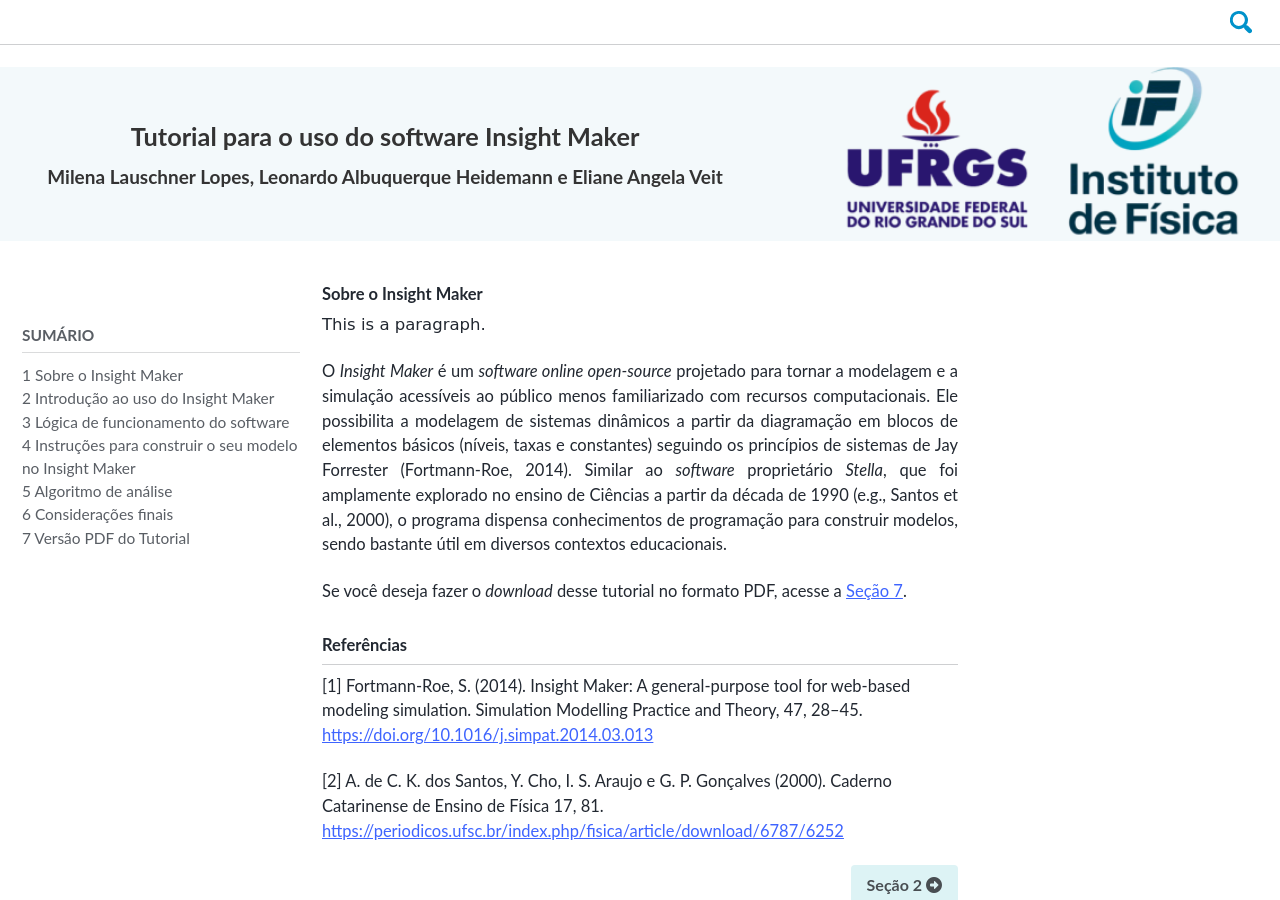
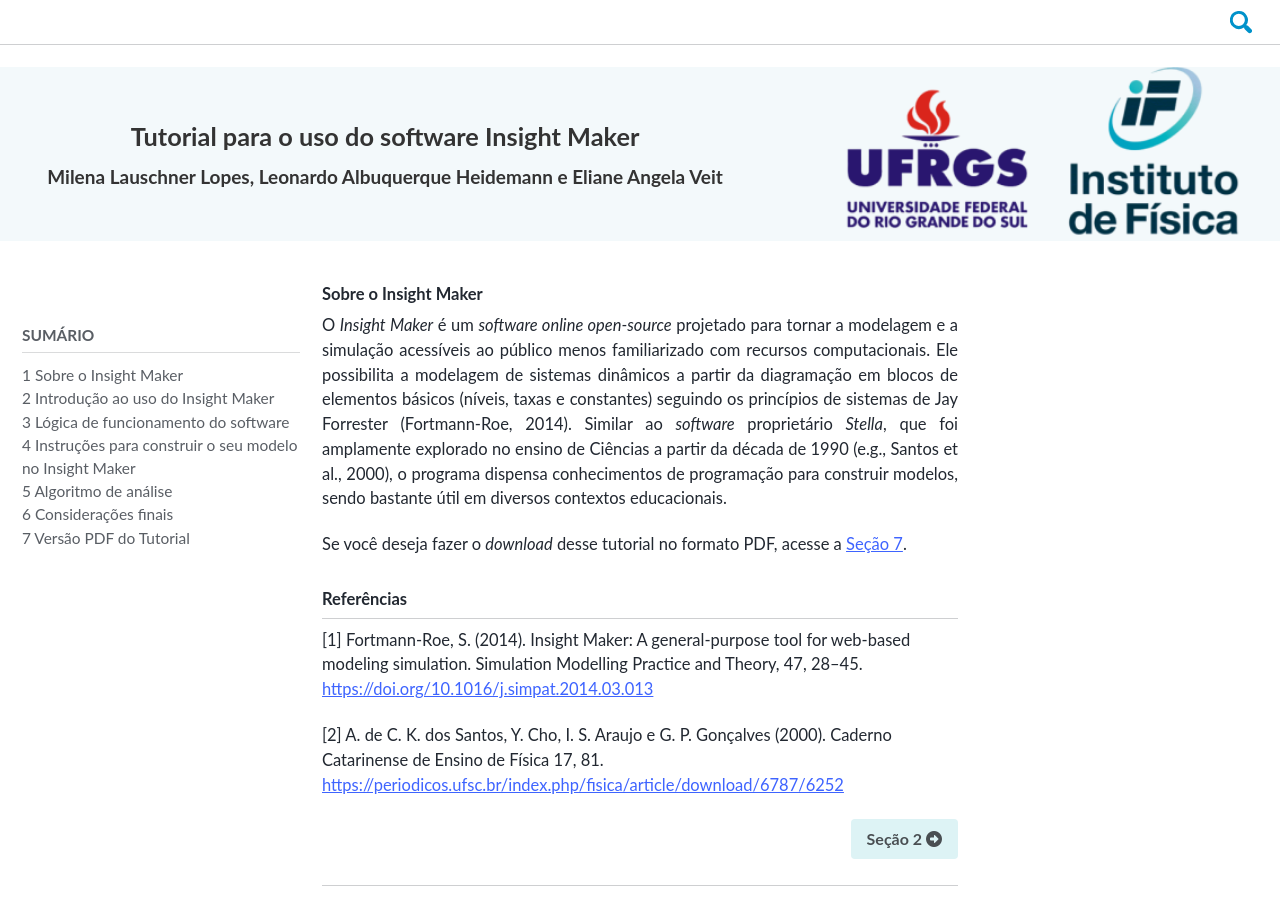
Before and after one commit to milenalauschner/MM, a Jekyll site: the page built from index.md, in a window 1280 px wide and 900 px high. Built offline with Jekyll 4.4.1, drawn with Linux system fonts in a browser that asks for light colours; cached includes are drawn as plain includes; nearby versions of some CDN libraries; some web fonts are replaced.

Commit message:
Update index.md

```diff
--- a/index.md
+++ b/index.md
@@ -14,8 +14,6 @@
 ---
 
 # Sobre o Insight Maker
-
-<p style="font-family:Comic Sans MS">This is a paragraph.</p>
 
 O _Insight Maker_ é um _software online open-source_ projetado para tornar a modelagem e a simulação acessíveis ao público menos familiarizado com recursos computacionais. Ele possibilita a modelagem de sistemas dinâmicos a partir da diagramação em blocos de elementos básicos (níveis, taxas e constantes) seguindo os princípios de sistemas de Jay Forrester (Fortmann-Roe, 2014). Similar ao _software_ proprietário _Stella_, que foi amplamente explorado no ensino de Ciências a partir da década de 1990 (e.g., Santos et al., 2000), o programa dispensa conhecimentos de programação para construir modelos, sendo bastante útil em diversos contextos educacionais.
 {: .text-justify}
```
